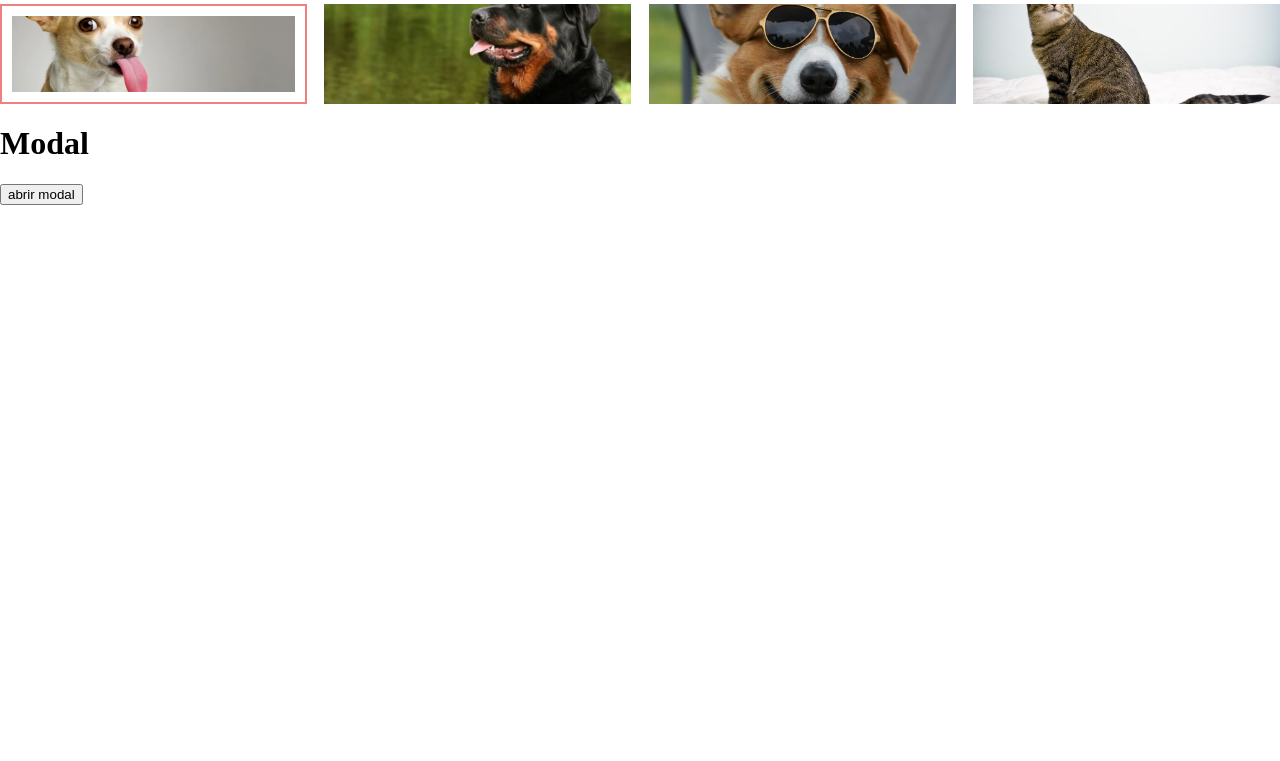
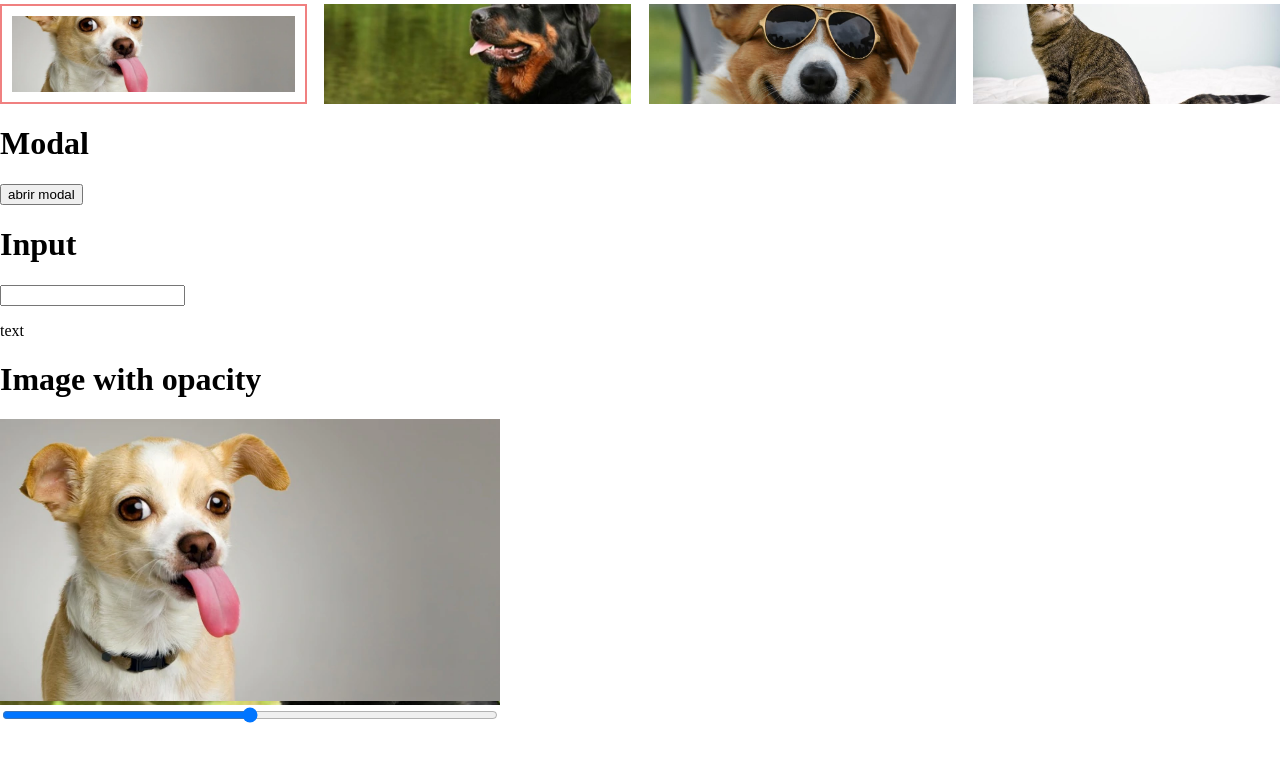
Before and after one commit to sebasgavi/201-web-js-events-examples, a plain HTML site: page index.html in a window 1280 px wide. Shown: the part 926-1687 px from the top of the page. Before the commit the page ends 1167 px from the top, so only its background shows below. Drawn offline with Linux system fonts and the light colour scheme.

Commit message:
input events example

```diff
--- a/index.html
+++ b/index.html
@@ -68,6 +68,21 @@
         </div>
     </section>
 
+
+    <h1>Input</h1>
+    <section class="textchange">
+        <input type="text" class="textchange__input">
+        <p class="textchange__paragraph">text</p>
+    </section>
+
+    <h1>Image with opacity</h1>
+    <section class="opacity">
+        <div class="opacity__bg">
+            <img class="opacity__image" src="./images/perro-beso-1024x576.webp" alt="">
+        </div>
+        <input class="opacity__input" type="range" min="0" max="1" step="0.01">
+    </section>
+
     <br><br><br>
 
 
--- a/scripts/main.js
+++ b/scripts/main.js
@@ -121,3 +121,23 @@ modal.addEventListener('click', function(event){
         closeModal();
     }
 });
+
+
+// change paragraph text from input
+var textParagraph = document.querySelector('.textchange__paragraph');
+var textInput = document.querySelector('.textchange__input');
+function handleTextInput () {
+    var text = textInput.value;
+    textParagraph.innerText = text;
+}
+textInput.addEventListener('input', handleTextInput);
+
+
+// change opacity of image from input range
+var opacityImage = document.querySelector('.opacity__image');
+var opacityInput = document.querySelector('.opacity__input');
+function handleOpacityInput () {
+    var opacity = opacityInput.value;
+    opacityImage.style.opacity = opacity;
+}
+opacityInput.addEventListener('input', handleOpacityInput);
--- a/styles/main.scss
+++ b/styles/main.scss
@@ -142,3 +142,18 @@ $h: 300px;
         opacity: 1;
     }
 }
+
+
+.opacity{
+    display: flex;
+    flex-direction: column;
+    max-width: 500px;
+    &__image{
+        width: 100%;
+        height: auto;
+    }
+    &__bg{
+        background-image: url(../images/el-perro-salvo-a-su-dueno-cuando-creyo-que-se-ahogaba-795273.jpg);
+        background-size: cover;
+    }
+}
```
Also changed, not shown: styles/main.css, 1 other file.
